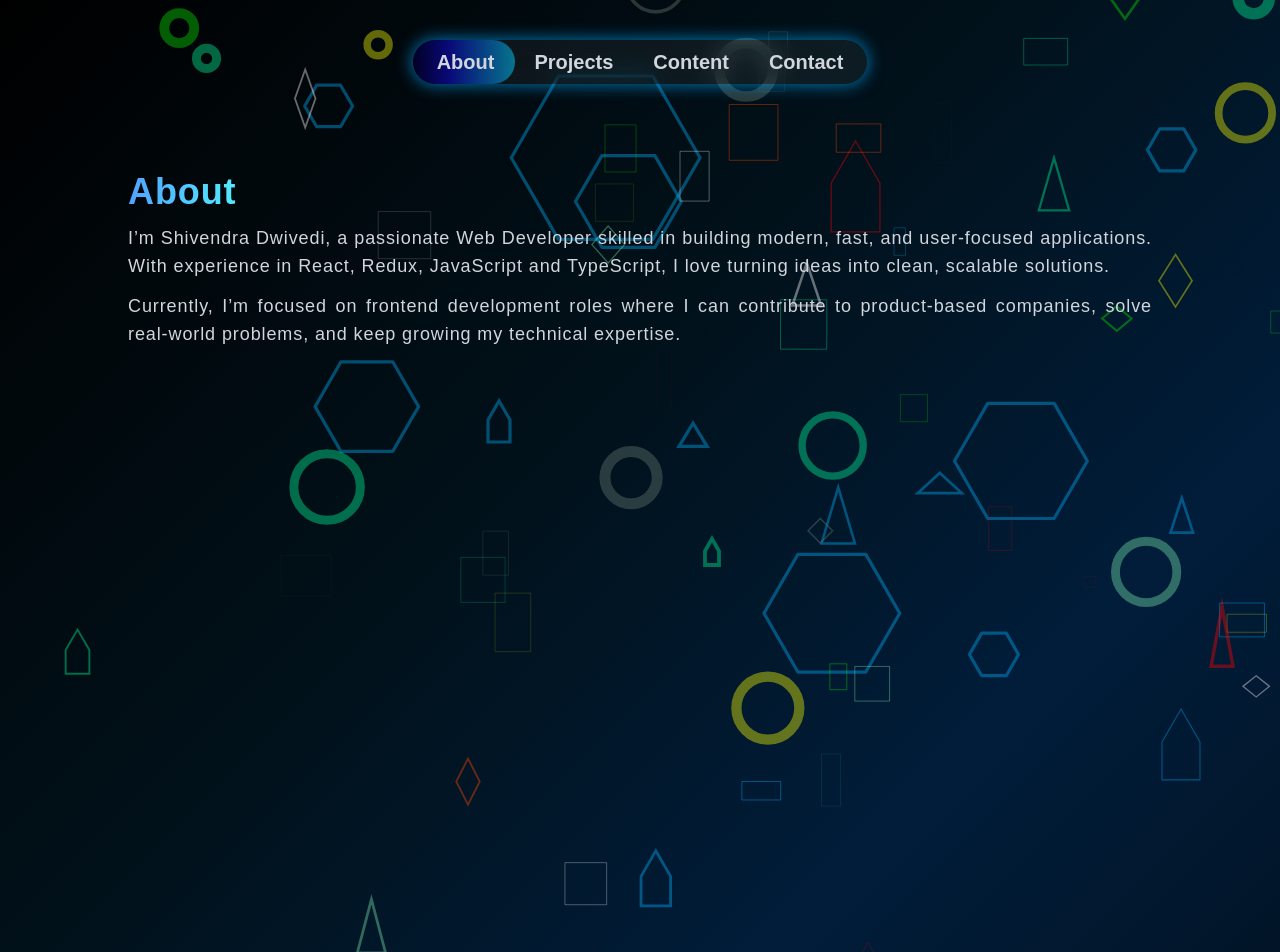
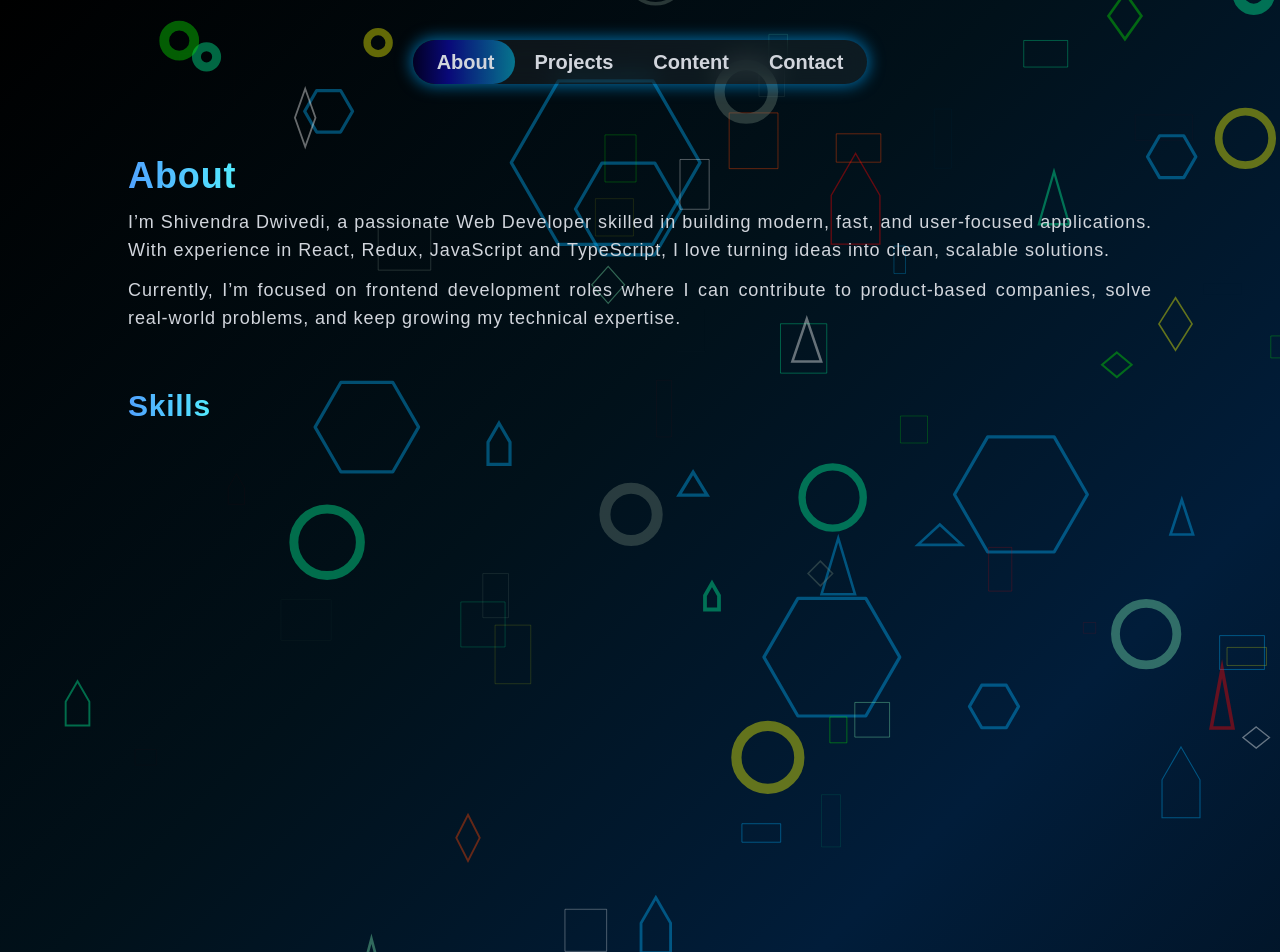
Before and after one commit to ShivWK/portfolio, a React (Vite) app: page / in a window 1280 px wide. Shown: the top 952 px of the page. Built offline with nearby package versions, Linux system fonts and the light colour scheme.

Commit message:
style About section

```diff
--- a/index.html
+++ b/index.html
@@ -1,5 +1,5 @@
 <!doctype html>
-<html lang="en">
+<html lang="en" style="scroll-behavior: smooth;">
 
 <head>
   <meta charset="UTF-8" />
--- a/src/components/homepage/About.jsx
+++ b/src/components/homepage/About.jsx
@@ -2,6 +2,7 @@ import { CircleUser } from "lucide-react";
 
 const About = () => {
     return <section id="about" className="scroll-mt-30 scroll-smooth">
+        <div>
             <h2 className="text-3xl lg:text-4xl w-fit font-semibold font-heading tracking-wide text-transparent bg-clip-text bg-gradient-to-r from-blue-400 to-cyan-300">About</h2>
 
             <p className="text-justify my-4 lg:my-3 lg:text-lg tracking-wider font-medium font-content hidden lg:block">
@@ -20,6 +21,11 @@ const About = () => {
             <p className="text-justify my-3  sm:text-base tracking-wide font-medium font-content lg:hidden">
                 Currently focused on frontend roles where I can contribute to product-based companies and grow my expertise.
             </p>
+        </div>
+
+        <div className="my-14">
+            <h3 className="text-2xl lg:text-3xl w-fit font-semibold font-heading tracking-wide text-transparent bg-clip-text bg-gradient-to-r from-blue-400 to-cyan-300">Skills</h3>
+        </div>
     </section>
 }
 
--- a/src/components/homepage/BodySection.jsx
+++ b/src/components/homepage/BodySection.jsx
@@ -84,7 +84,7 @@ const BodySection = ({ scrollOffset }) => {
 
     }, [scrollOffset])
 
-    return <section id="body" className="relative flex flex-col gap-14 lg:gap-32 -top-[29rem] lg:-top-[24rem] animate-bodyFadeInSm lg:animate-bodyFadeInLg text-gray-300 pt-18 lg:pt-96 h-full " >
+    return <section id="body" className="relative flex flex-col gap-14 lg:gap-28 -top-[29rem] lg:-top-[24rem] animate-bodyFadeInSm lg:animate-bodyFadeInLg text-gray-300 pt-18 lg:pt-96 h-full " >
         <NavigationMenu />
 
         <div className="mx-auto lg:w-[1024px] max-lg:px-3">
```
Lines whose indentation alone changed are shown as unchanged.
